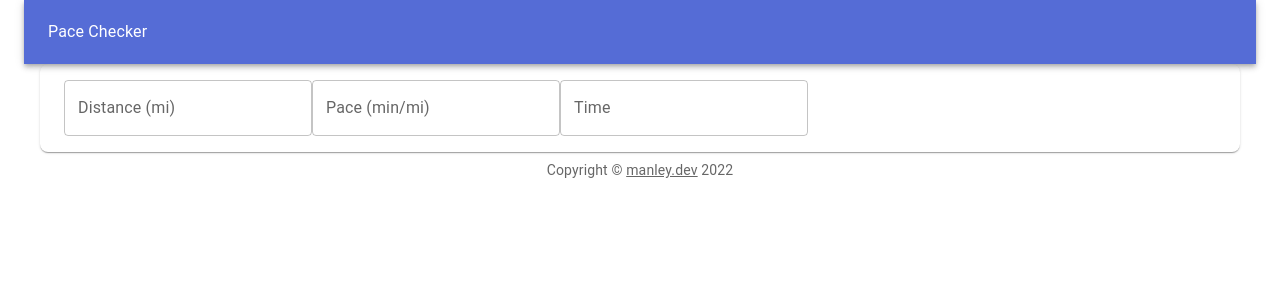
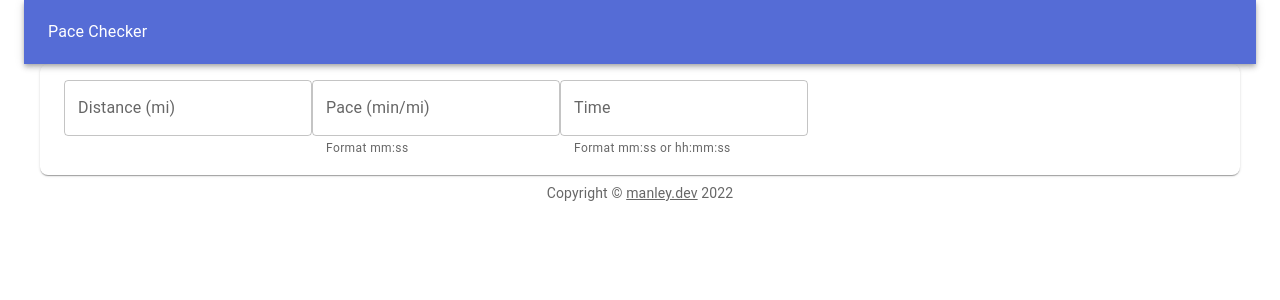
Before and after one commit to bmanley91/pace-tracker-site, a React (Create React App) app: page / in a window 1280 px wide. Shown: the top 300 px of the page. Built offline with nearby package versions, Linux system fonts and the light colour scheme.

Commit message:
Validation

```diff
--- a/src/component/calculator/Calculator.js
+++ b/src/component/calculator/Calculator.js
@@ -11,16 +11,24 @@ import {
 
 const Calculator = () => {
     const [distance, setDistance] = useState('');
+
     const [pace, setPace] = useState('');
     const [paceSeconds, setPaceSeconds] = useState(null);
+    const [isPaceValid, setIsPaceValid] = useState(true);
+
     const [time, setTime] = useState('');
     const [timeSeconds, setTimeSeconds] = useState(null);
+    const [isTimeValid, setIsTimeValid] = useState(true);
+
     // used to regulate when calculations are made
     const [focusedInput, setFocus] = useState(null);
 
     const shouldCalcTime = () => focusedInput !== 'time';
     const shouldCalcPace = () =>
         focusedInput !== 'pace' && focusedInput !== 'distance';
+
+    const paceRegex = new RegExp('([0-9]{1,2}):([0-5][0-9])?');
+    const timeRegex = new RegExp('([0-9]{1,2}):([0-5][0-9])(:[0-9]{2})?');
 
     useEffect(() => {
         // If pace and distance exist and user isnt changing time, calculate time
@@ -50,17 +58,31 @@ const Calculator = () => {
                 label="Pace (min/mi)"
                 value={pace}
                 onChange={(event) => {
+                    if (paceRegex.test(event.target.value)) {
+                        setIsPaceValid(true);
+                    } else {
+                        setIsPaceValid(false);
+                    }
                     setPace(event.target.value);
                 }}
                 onFocus={() => setFocus('pace')}
+                error={!isPaceValid}
+                helperText="Format mm:ss"
             />
             <TextField
                 label="Time"
                 value={time}
                 onChange={(event) => {
+                    if (timeRegex.test(event.target.value)) {
+                        setIsTimeValid(true);
+                    } else {
+                        setIsTimeValid(false);
+                    }
                     setTime(event.target.value);
                 }}
+                error={!isTimeValid}
                 onFocus={() => setFocus('time')}
+                helperText="Format mm:ss or hh:mm:ss"
             />
         </Box>
     );
--- a/src/util/calculators.js
+++ b/src/util/calculators.js
@@ -1,3 +1,9 @@
-export const calulateTime = (pace, distance) => distance * pace;
+export const calulateTime = (pace, distance) => {
+    console.log('Time calculation triggered');
+    return distance * pace;
+};
 
-export const calculatePace = (time, distance) => time / distance;
+export const calculatePace = (time, distance) => {
+    console.log('Pace calculation triggered');
+    return time / distance;
+};
--- a/src/util/converters.js
+++ b/src/util/converters.js
@@ -1,5 +1,4 @@
 export const paceToSeconds = (paceString) => {
-    console.log(paceString);
     const [mins, seconds] = paceString.split(':');
     return mins * 60 + Number(seconds);
 };
@@ -30,13 +29,11 @@ export const timeToSeconds = (timeInput) => {
         const minsSeconds = Number(timeNums[0]) * 60;
         const seconds = Number(timeNums[1]);
 
-        console.log(`No hours ${minsSeconds + seconds}`);
         return minsSeconds + seconds;
     }
 };
 
 export const secondsToPaceString = (secondsInput) => {
-    console.log(`secondsToPace input: ${secondsInput}`);
     const minutes = Math.floor(secondsInput / 60);
     const seconds = Math.ceil(secondsInput % 60);
 
```
